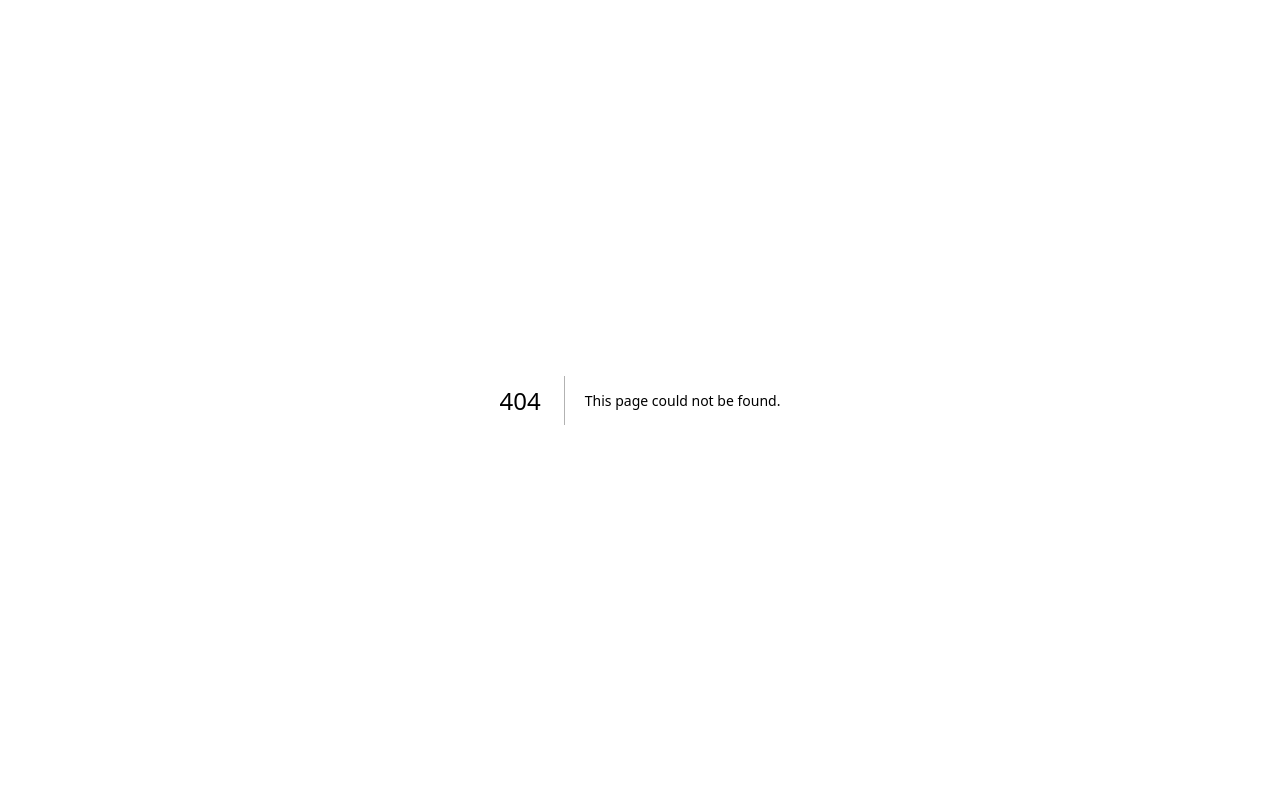
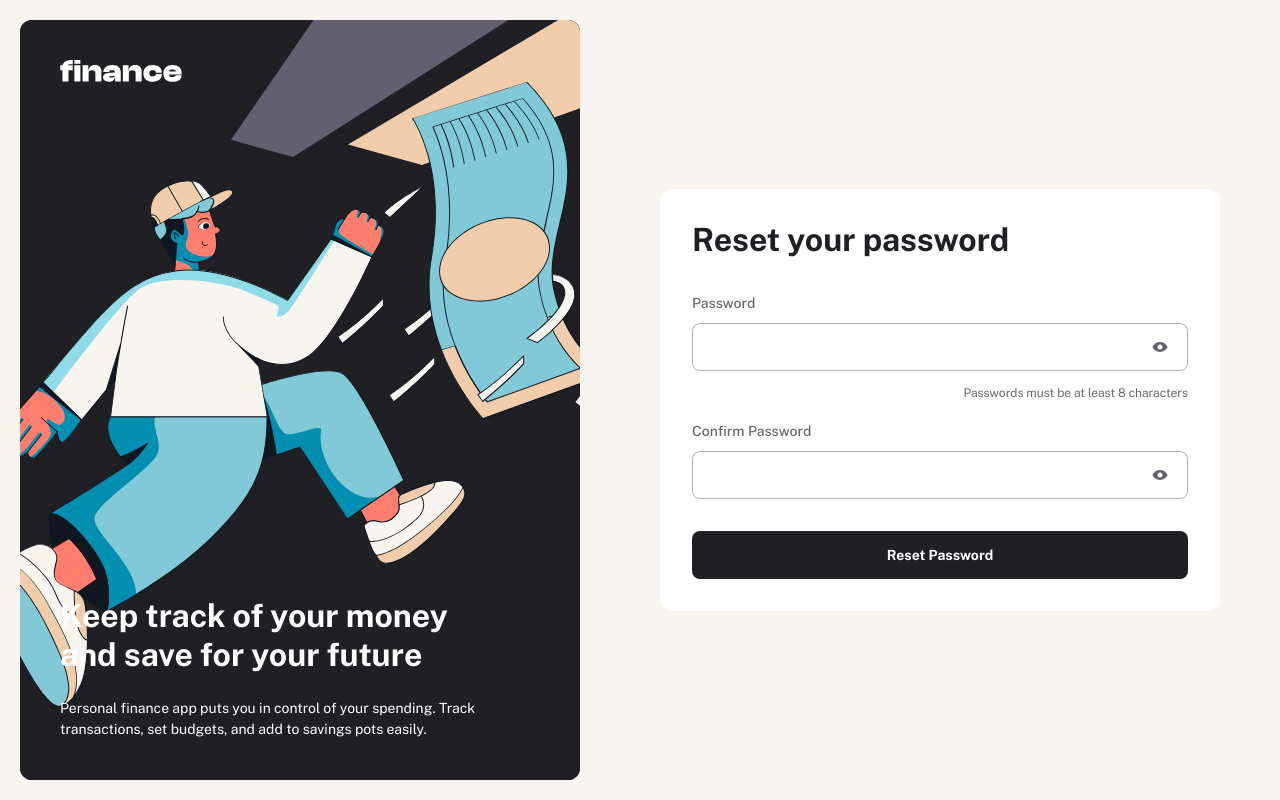
Before and after one commit to ardaeker/personal-finance-app, a Next.js app: page /reset-password in a window 1280 px wide. Before the commit this address had no page. Built offline with nearby package versions, Linux system fonts and the light colour scheme.

Commit message:
feat(reset-password): add reset password page with form components

```diff
--- /dev/null
+++ b/src/app/(pages)/(authentication)/(recovery)/reset-password/page.tsx
@@ -0,0 +1,23 @@
+import { Input } from "@/components/form/input";
+import { Button } from "@/components/form/button";
+import { Description, Field, Label } from "@/components/form/field";
+
+export default function Page() {
+  return (
+    <main className="space-y-8">
+      <h1 className="text-[2rem] leading-[2.4rem] font-bold text-gray-900">Reset your password</h1>
+      <form className="space-y-4">
+        <Field>
+          <Label>Password</Label>
+          <Input type="password" />
+          <Description>Passwords must be at least 8 characters</Description>
+        </Field>
+        <Field>
+          <Label>Confirm Password</Label>
+          <Input type="password" />
+        </Field>
+        <Button className="mt-4 w-full">Reset Password</Button>
+      </form>
+    </main>
+  );
+}
```
